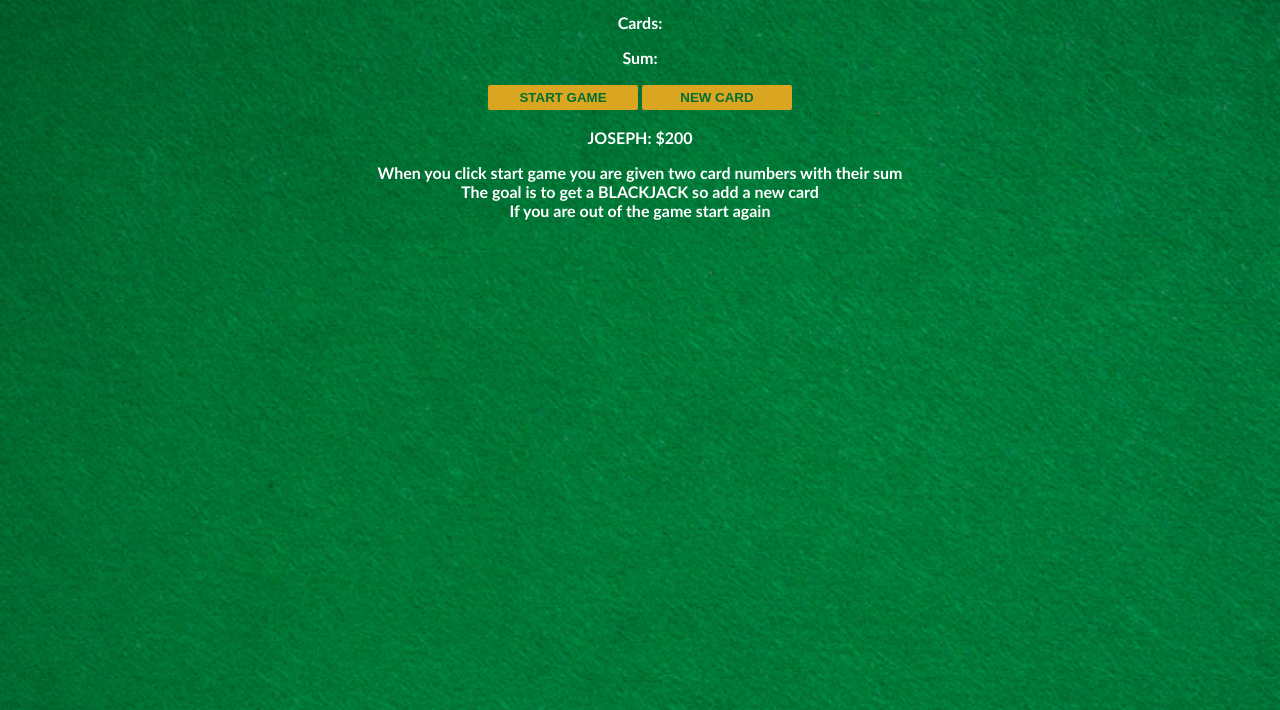
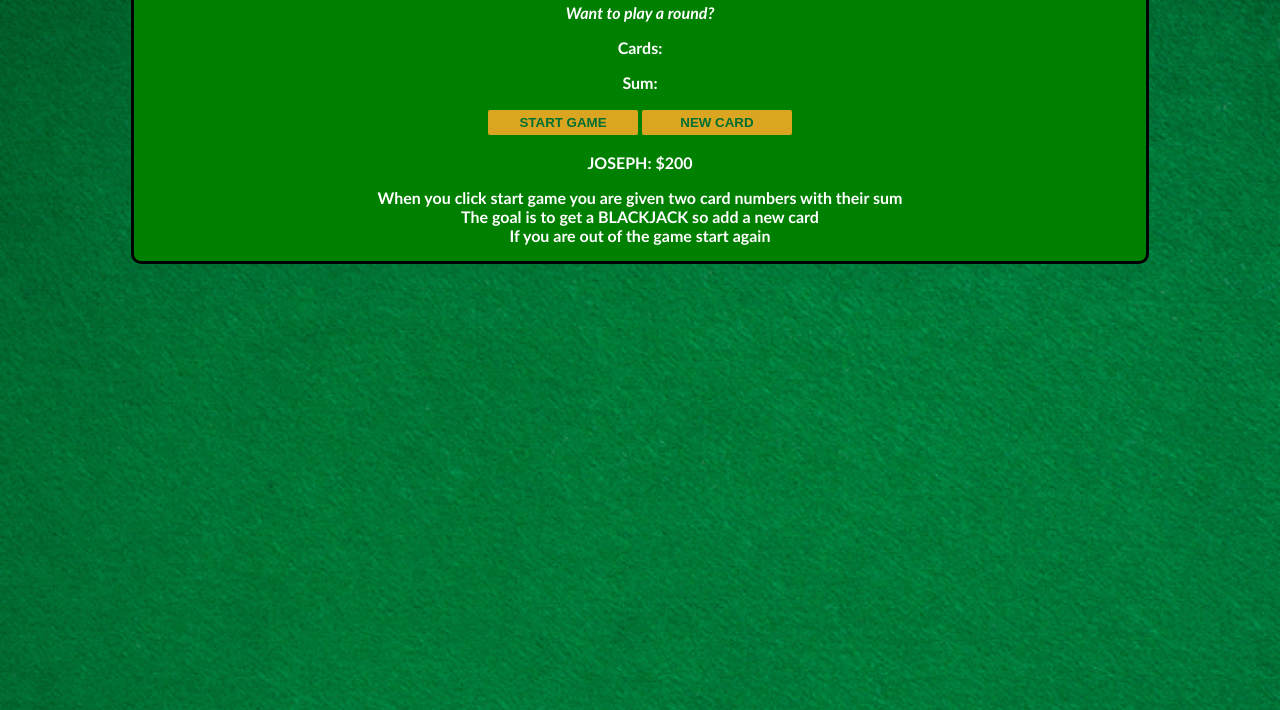
Before and after one commit to tinsta001/JosTip, a plain HTML site: page index.html in a window 1280 px wide. Shown: the part 90-800 px from the top of the page. Drawn offline with Linux system fonts and the light colour scheme.

Commit message:
Update index.css

```diff
--- a/index.css
+++ b/index.css
@@ -5,6 +5,13 @@ body {
     font-weight: bold;
     color: white;
     text-align: center;
+}
+.container {
+    background: green;
+    max-width: 80%;
+    margin: auto;
+    border: 3px solid black;
+    border-radius: 10px;
 }
 
 h1 {
```
